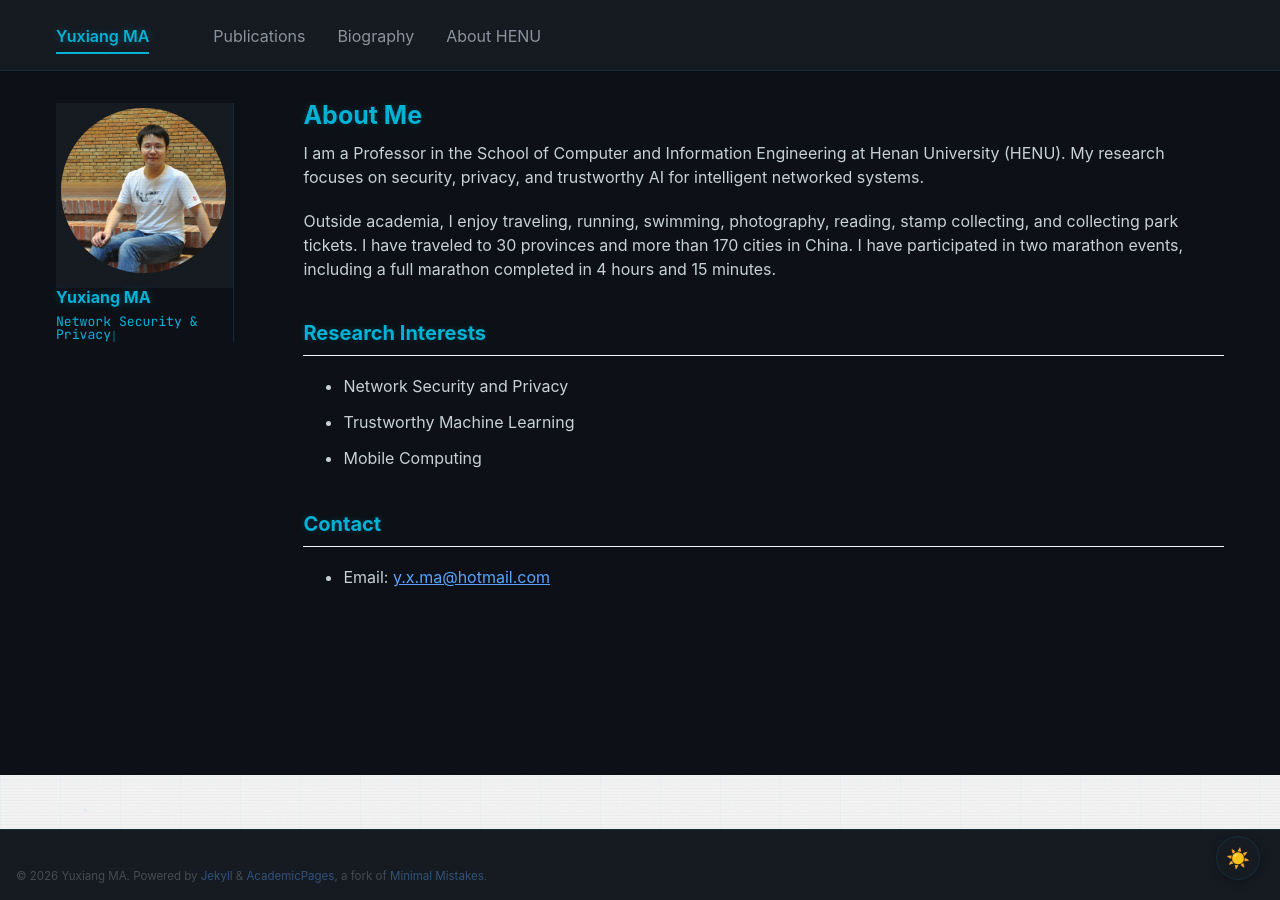
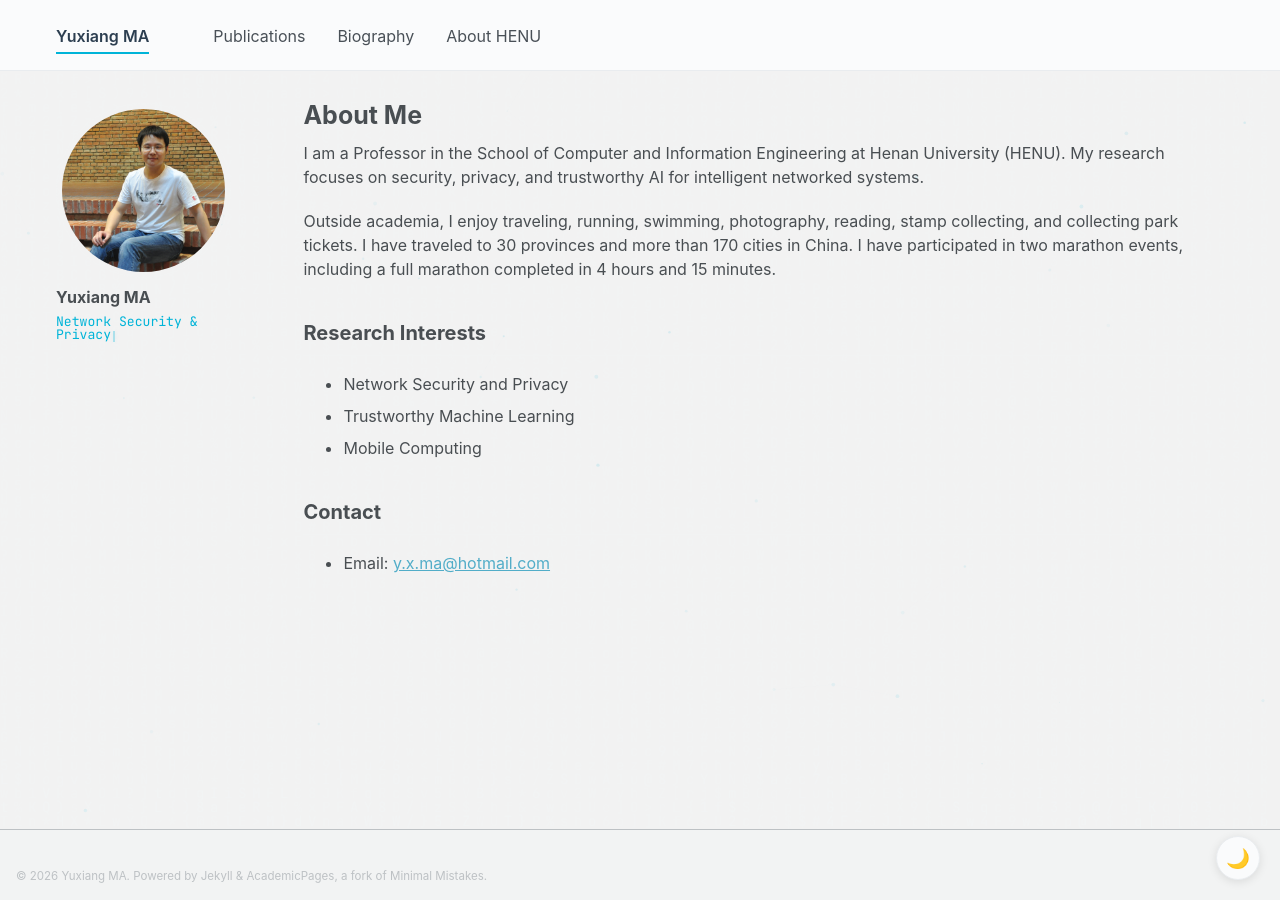
Before and after one commit to mayuxiang/Homepage, a Jekyll site: the page built from _pages/about.md, in a window 1280 px wide. Built offline with Jekyll 4.4.1, drawn with Linux system fonts in a browser that asks for light colours.

Commit message:
fix: stronger active nav styling, auto dark mode by local time (10pm-7am)

```diff
--- a/assets/css/tech-effects.css
+++ b/assets/css/tech-effects.css
@@ -43,10 +43,11 @@ body.dark-mode {
 }
 
 /* Active nav item — light mode */
-.masthead__menu-item.is-active a {
+.masthead__menu-item.is-active a,
+.masthead__menu-item.is-active > a {
     color: var(--accent-cyan) !important;
-    font-weight: 600;
-    border-bottom-color: var(--accent-cyan);
+    font-weight: 600 !important;
+    border-bottom-color: var(--accent-cyan) !important;
 }
 
 .masthead__menu-item--lg a {
@@ -76,11 +77,12 @@ body.dark-mode .masthead__menu-item a:hover {
 }
 
 /* Active nav item — dark mode */
-body.dark-mode .masthead__menu-item.is-active a {
+body.dark-mode .masthead__menu-item.is-active a,
+body.dark-mode .masthead__menu-item.is-active > a {
     color: var(--accent-cyan) !important;
-    font-weight: 600;
-    border-bottom-color: var(--accent-cyan);
-    text-shadow: 0 0 8px var(--glow-cyan);
+    font-weight: 600 !important;
+    border-bottom-color: var(--accent-cyan) !important;
+    text-shadow: 0 0 8px var(--glow-cyan) !important;
 }
 
 body.dark-mode .masthead__menu-item--lg a {
--- a/assets/js/tech-effects.js
+++ b/assets/js/tech-effects.js
@@ -4,12 +4,24 @@
     'use strict';
 
     // ============================================
-    // Dark Mode (default on)
+    // Dark Mode — auto by local time + manual toggle
+    // 10pm–7am = dark, otherwise light
+    // Manual override saved to localStorage
     // ============================================
     function initDarkMode() {
         const saved = localStorage.getItem('dark-mode');
-        // Default: dark
-        if (saved !== 'light') {
+        let shouldBeDark;
+
+        if (saved === 'dark' || saved === 'light') {
+            // User has manually set a preference
+            shouldBeDark = saved === 'dark';
+        } else {
+            // Auto: check user's local hour
+            const hour = new Date().getHours();
+            shouldBeDark = hour >= 22 || hour < 7;
+        }
+
+        if (shouldBeDark) {
             document.body.classList.add('dark-mode');
         }
 
@@ -17,7 +29,7 @@
         const btn = document.createElement('button');
         btn.className = 'dark-mode-toggle';
         btn.innerHTML = document.body.classList.contains('dark-mode') ? '☀️' : '🌙';
-        btn.title = 'Toggle dark mode';
+        btn.title = 'Toggle dark mode (auto: 10pm–7am)';
         btn.addEventListener('click', function() {
             document.body.classList.toggle('dark-mode');
             const isDark = document.body.classList.contains('dark-mode');
```
